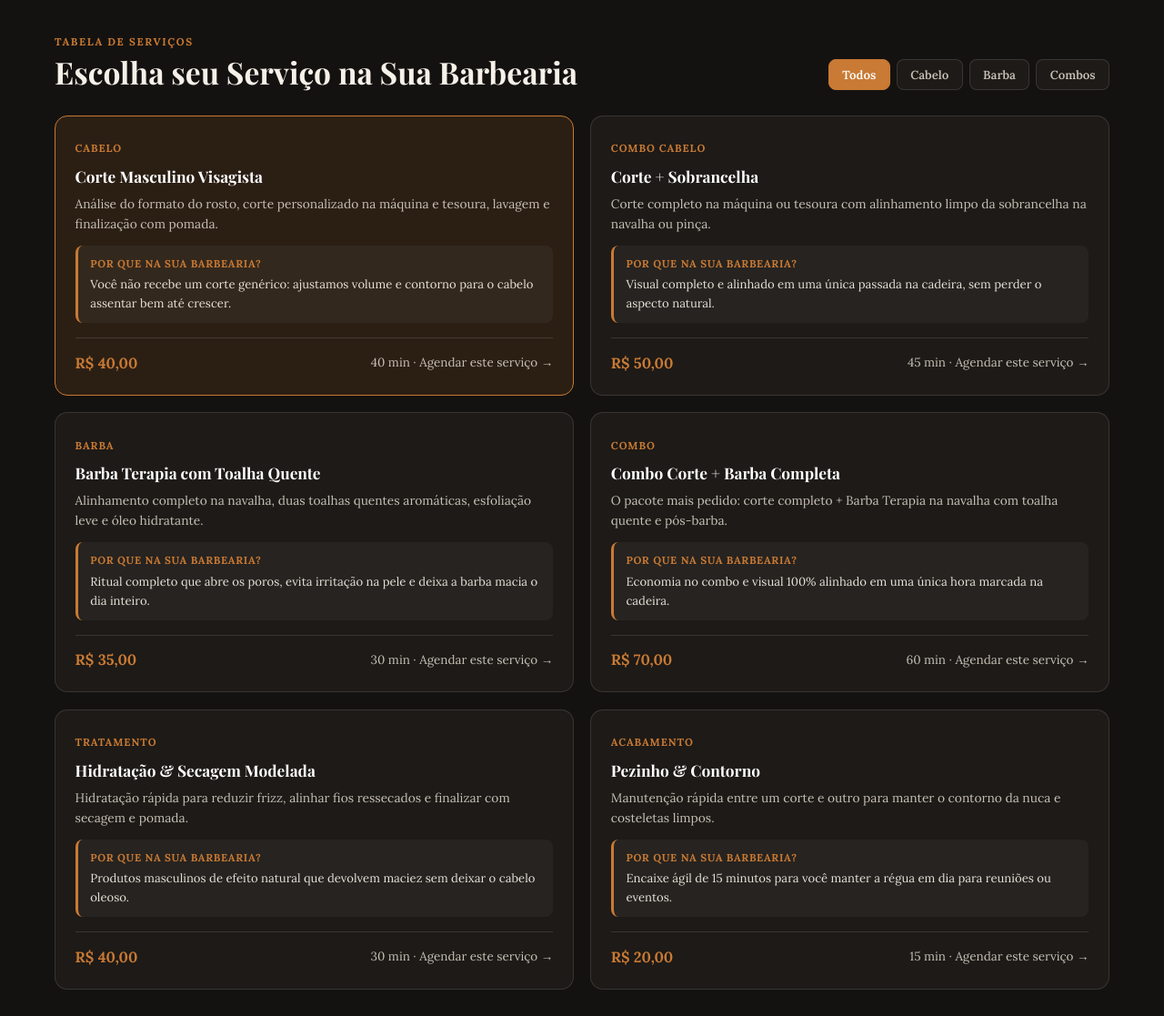
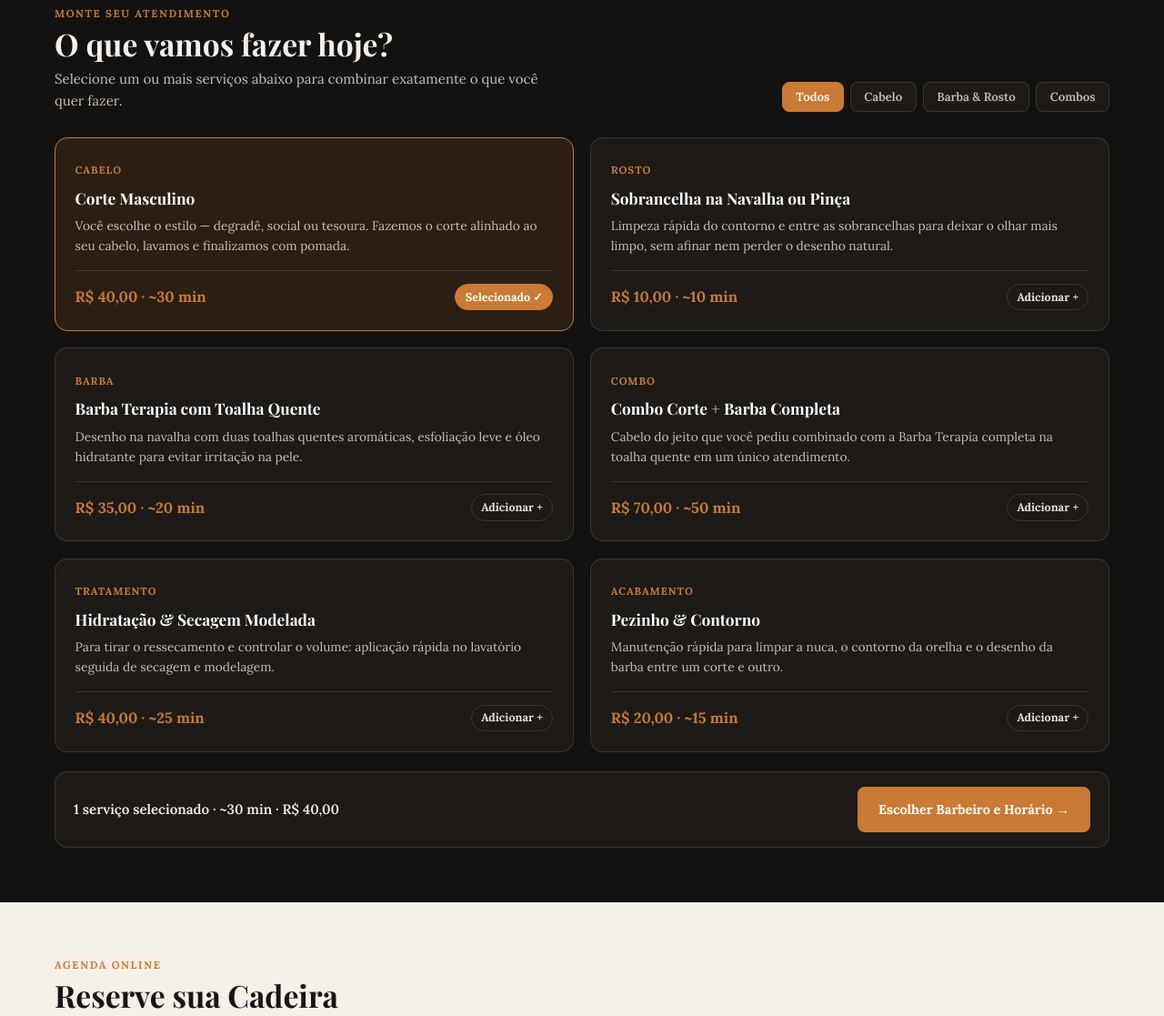
Before and after one commit to joeloliveira123/barbearia-agenda, a plain HTML site: page index.html in a window 1280 px wide. Shown: the part 1000-2117 px from the top of the page at 91% size. Drawn offline with nearby package versions, Linux system fonts and the light colour scheme.

Commit message:
feat: selecao multipla de servicos, copy para cliente e tempo estimado

```diff
--- a/app.js
+++ b/app.js
@@ -35,59 +35,53 @@ const DEFAULT_SHOP = {
       id: "s1",
       category: "Cabelo",
       categoryLabel: "Cabelo",
-      name: "Corte Masculino Visagista",
-      desc: "Análise do formato do rosto, corte personalizado na máquina e tesoura, lavagem e finalização com pomada.",
-      why: "Você não recebe um corte genérico: ajustamos volume e contorno para o cabelo assentar bem até crescer.",
+      name: "Corte Masculino",
+      desc: "Você escolhe o estilo — degradê, social ou tesoura. Fazemos o corte alinhado ao seu cabelo, lavamos e finalizamos com pomada.",
       price: 40,
-      duration: 40
+      duration: 30
     },
     {
       id: "s2",
-      category: "Cabelo",
-      categoryLabel: "Combo Cabelo",
-      name: "Corte + Sobrancelha",
-      desc: "Corte completo na máquina ou tesoura com alinhamento limpo da sobrancelha na navalha ou pinça.",
-      why: "Visual completo e alinhado em uma única passada na cadeira, sem perder o aspecto natural.",
-      price: 50,
-      duration: 45
+      category: "Barba",
+      categoryLabel: "Rosto",
+      name: "Sobrancelha na Navalha ou Pinça",
+      desc: "Limpeza rápida do contorno e entre as sobrancelhas para deixar o olhar mais limpo, sem afinar nem perder o desenho natural.",
+      price: 10,
+      duration: 10
     },
     {
       id: "s3",
       category: "Barba",
       categoryLabel: "Barba",
       name: "Barba Terapia com Toalha Quente",
-      desc: "Alinhamento completo na navalha, duas toalhas quentes aromáticas, esfoliação leve e óleo hidratante.",
-      why: "Ritual completo que abre os poros, evita irritação na pele e deixa a barba macia o dia inteiro.",
+      desc: "Desenho na navalha com duas toalhas quentes aromáticas, esfoliação leve e óleo hidratante para evitar irritação na pele.",
       price: 35,
-      duration: 30
+      duration: 20
     },
     {
       id: "s4",
       category: "Combos",
       categoryLabel: "Combo",
       name: "Combo Corte + Barba Completa",
-      desc: "O pacote mais pedido: corte completo + Barba Terapia na navalha com toalha quente e pós-barba.",
-      why: "Economia no combo e visual 100% alinhado em uma única hora marcada na cadeira.",
+      desc: "Cabelo do jeito que você pediu combinado com a Barba Terapia completa na toalha quente em um único atendimento.",
       price: 70,
-      duration: 60
+      duration: 50
     },
     {
       id: "s5",
       category: "Cabelo",
       categoryLabel: "Tratamento",
       name: "Hidratação & Secagem Modelada",
-      desc: "Hidratação rápida para reduzir frizz, alinhar fios ressecados e finalizar com secagem e pomada.",
-      why: "Produtos masculinos de efeito natural que devolvem maciez sem deixar o cabelo oleoso.",
+      desc: "Para tirar o ressecamento e controlar o volume: aplicação rápida no lavatório seguida de secagem e modelagem.",
       price: 40,
-      duration: 30
+      duration: 25
     },
     {
       id: "s6",
       category: "Barba",
       categoryLabel: "Acabamento",
       name: "Pezinho & Contorno",
-      desc: "Manutenção rápida entre um corte e outro para manter o contorno da nuca e costeletas limpos.",
-      why: "Encaixe ágil de 15 minutos para você manter a régua em dia para reuniões ou eventos.",
+      desc: "Manutenção rápida para limpar a nuca, o contorno da orelha e o desenho da barba entre um corte e outro.",
       price: 20,
       duration: 15
     }
@@ -95,8 +89,8 @@ const DEFAULT_SHOP = {
 };
 
 const SLOTS = ["09:00", "09:40", "10:20", "11:00", "13:30", "14:15", "15:00", "16:00", "17:00", "18:00", "19:00", "20:00"];
-const CFG_KEY = "barbearia_mvp_cfg_v2";
-const BKG_KEY = "barbearia_mvp_bkg_v2";
+const CFG_KEY = "barbearia_mvp_cfg_v3";
+const BKG_KEY = "barbearia_mvp_bkg_v3";
 
 function buildDays() {
   const days = [];
@@ -136,8 +130,8 @@ function loadShopBookings(cfg) {
       id: "r1",
       clientName: "Gabriel Souza",
       clientPhone: "(11) 99123-4455",
-      serviceName: cfg.services[2].name,
-      price: cfg.services[2].price,
+      serviceName: cfg.services[3].name,
+      price: cfg.services[3].price,
       barberName: cfg.barbers[0].name,
       date: DAYS[0].iso,
       dateLabel: `${DAYS[0].label} (${DAYS[0].shortDate})`,
@@ -148,8 +142,8 @@ function loadShopBookings(cfg) {
       id: "r2",
       clientName: "Matheus Prado",
       clientPhone: "(11) 98234-7788",
-      serviceName: cfg.services[0].name,
-      price: cfg.services[0].price,
+      serviceName: `${cfg.services[0].name} + ${cfg.services[1].name}`,
+      price: cfg.services[0].price + cfg.services[1].price,
       barberName: cfg.barbers[1].name,
       date: DAYS[0].iso,
       dateLabel: `${DAYS[0].label} (${DAYS[0].shortDate})`,
@@ -161,7 +155,7 @@ function loadShopBookings(cfg) {
 
 let shop = loadShopConfig();
 let bookings = loadShopBookings(shop);
-let selectedService = shop.services[0];
+let selectedServices = [shop.services[0]];
 let selectedBarber = shop.barbers[0];
 let selectedDay = DAYS[0];
 let selectedSlot = null;
@@ -189,6 +183,13 @@ function initials(name) {
   const parts = name.trim().split(/\s+/);
   if (parts.length >= 2) return (parts[0][0] + parts[1][0]).toUpperCase();
   return name.slice(0, 2).toUpperCase() || "SB";
+}
+
+function getTotals() {
+  const totalPrice = selectedServices.reduce((sum, s) => sum + Number(s.price || 0), 0);
+  const totalDuration = selectedServices.reduce((sum, s) => sum + Number(s.duration || 0), 0);
+  const names = selectedServices.map((s) => s.name).join(" + ");
+  return { totalPrice, totalDuration, names };
 }
 
 function applyShopBrand() {
@@ -222,43 +223,55 @@ function applyShopBrand() {
 }
 
 function updateSummary() {
-  document.getElementById("sum-service").textContent = selectedService ? selectedService.name : "Selecione ao lado";
+  const { totalPrice, totalDuration, names } = getTotals();
+  const count = selectedServices.length;
+
+  document.getElementById("sum-service").textContent = count > 0 ? names : "Selecione ao lado";
+  document.getElementById("sum-duration").textContent = count > 0 ? `~${totalDuration} min` : "—";
   document.getElementById("sum-barber").textContent = selectedBarber ? selectedBarber.name : "—";
   document.getElementById("sum-datetime").textContent = selectedSlot
     ? `${selectedDay.label} (${selectedDay.shortDate}) às ${selectedSlot}`
     : `${selectedDay.label} · escolha o horário`;
-  document.getElementById("sum-price").textContent = selectedService ? formatBRL(selectedService.price) : "R$ 0,00";
+  document.getElementById("sum-price").textContent = formatBRL(totalPrice);
+
+  const inlineEl = document.getElementById("selected-summary-inline");
+  if (count === 0) {
+    inlineEl.textContent = "Nenhum serviço selecionado — clique nos cartões acima para montar seu atendimento";
+  } else {
+    const label = count === 1 ? "1 serviço selecionado" : `${count} serviços selecionados`;
+    inlineEl.textContent = `${label} · ~${totalDuration} min · ${formatBRL(totalPrice)}`;
+  }
 }
 
 function renderServices() {
   const grid = document.getElementById("services-grid");
   grid.innerHTML = "";
   const list = shop.services.filter((s) => serviceCat === "all" || s.category === serviceCat);
+  const selectedIds = new Set(selectedServices.map((s) => s.id));
 
   list.forEach((s) => {
+    const isSelected = selectedIds.has(s.id);
     const card = document.createElement("div");
-    card.className = `service-card${selectedService?.id === s.id ? " selected" : ""}`;
+    card.className = `service-card${isSelected ? " selected" : ""}`;
     card.innerHTML = `
       <div>
         <span class="service-cat">${s.categoryLabel}</span>
         <h3>${s.name}</h3>
         <p>${s.desc}</p>
-        ${
-          s.why
-            ? `<div class="service-why"><strong>Por que na ${shop.name}?</strong>${s.why}</div>`
-            : ""
-        }
       </div>
       <div class="service-foot">
-        <span class="service-price">${formatBRL(s.price)}</span>
-        <span>${s.duration} min · Agendar este serviço →</span>
+        <span class="service-price">${formatBRL(s.price)} · ~${s.duration} min</span>
+        <span class="service-toggle-pill">${isSelected ? "Selecionado ✓" : "Adicionar +"}</span>
       </div>
     `;
     card.addEventListener("click", () => {
-      selectedService = s;
+      if (selectedIds.has(s.id)) {
+        selectedServices = selectedServices.filter((item) => item.id !== s.id);
+      } else {
+        selectedServices = [...selectedServices, s];
+      }
       renderServices();
       updateSummary();
-      document.getElementById("agendar").scrollIntoView({ behavior: "smooth" });
     });
     grid.appendChild(card);
   });
@@ -427,8 +440,8 @@ document.getElementById("quick-shop-name").addEventListener("input", (e) => {
 document.getElementById("client-form").addEventListener("submit", (e) => {
   e.preventDefault();
   const errEl = document.getElementById("form-error");
-  if (!selectedService || !selectedSlot) {
-    errEl.textContent = "Escolha o serviço e um horário disponível antes de confirmar.";
+  if (selectedServices.length === 0 || !selectedSlot) {
+    errEl.textContent = "Selecione pelo menos um serviço e um horário disponível antes de confirmar.";
     errEl.classList.remove("hidden");
     return;
   }
@@ -437,14 +450,16 @@ document.getElementById("client-form").addEventListener("submit", (e) => {
   const clientName = document.getElementById("c-name").value.trim();
   const clientPhone = document.getElementById("c-phone").value.trim();
   const notes = document.getElementById("c-notes").value.trim();
+  const { totalPrice, totalDuration, names } = getTotals();
 
   const record = {
     id: "r" + Date.now(),
     clientName,
     clientPhone,
     notes,
-    serviceName: selectedService.name,
-    price: selectedService.price,
+    serviceName: names,
+    price: totalPrice,
+    duration: totalDuration,
     barberName: selectedBarber.name,
     date: selectedDay.iso,
     dateLabel: `${selectedDay.label} (${selectedDay.shortDate})`,
@@ -458,12 +473,12 @@ document.getElementById("client-form").addEventListener("submit", (e) => {
   renderAgenda();
 
   const msg = encodeURIComponent(
-    `Olá *${shop.name}*! Acabei de reservar meu horário pelo site:\n• Serviço: ${record.serviceName}\n• Barbeiro: ${record.barberName}\n• Data: ${record.dateLabel} às ${record.time}\n• Cliente: ${record.clientName}`
+    `Olá *${shop.name}*! Acabei de reservar meu horário pelo site:\n• Serviços: ${record.serviceName}\n• Tempo estimado: ~${record.duration} min\n• Barbeiro: ${record.barberName}\n• Data: ${record.dateLabel} às ${record.time}\n• Cliente: ${record.clientName}`
   );
   const wa = shop.whatsapp.replace(/\D/g, "") || "5511999999999";
 
   document.getElementById("success-text").textContent =
-    `${record.serviceName} com ${record.barberName} em ${record.dateLabel} às ${record.time}.`;
+    `${record.serviceName} (~${record.duration} min) com ${record.barberName} em ${record.dateLabel} às ${record.time}.`;
   document.getElementById("wa-btn").href = `https://wa.me/${wa}?text=${msg}`;
 
   document.getElementById("client-form").classList.add("hidden");
@@ -530,19 +545,19 @@ document.querySelectorAll(".swatch").forEach((sw) => {
 document.getElementById("add-svc-btn").addEventListener("click", () => {
   const name = document.getElementById("new-svc-name").value.trim();
   const price = Number(document.getElementById("new-svc-price").value);
-  const duration = Number(document.getElementById("new-svc-dur").value) || 40;
+  const duration = Number(document.getElementById("new-svc-dur").value) || 30;
   if (!name || !price) return;
-  shop.services.unshift({
+  const newSvc = {
     id: "s" + Date.now(),
     category: "Combos",
     categoryLabel: "Personalizado",
     name,
-    desc: "Serviço personalizado da sua barbearia.",
-    why: "Atendimento exclusivo com a qualidade da sua equipe.",
+    desc: "Serviço adicionado especialmente para o seu atendimento.",
     price,
     duration
-  });
-  selectedService = shop.services[0];
+  };
+  shop.services.unshift(newSvc);
+  selectedServices = [...selectedServices, newSvc];
   document.getElementById("new-svc-name").value = "";
   document.getElementById("new-svc-price").value = "";
   persist();
@@ -552,7 +567,7 @@ document.getElementById("add-svc-btn").addEventListener("click", () => {
 
 document.getElementById("reset-btn").addEventListener("click", () => {
   shop = structuredClone(DEFAULT_SHOP);
-  selectedService = shop.services[0];
+  selectedServices = [shop.services[0]];
   selectedBarber = shop.barbers[0];
   selectedSlot = null;
   persist();
--- a/index.html
+++ b/index.html
@@ -73,7 +73,6 @@
         <div class="hero-section">
           <div class="container hero-grid">
             <div>
-              <p class="hero-eyebrow">VISAGISMO · TOALHA QUENTE · ZERO FILA</p>
               <h1 class="hero-title">
                 Corte preciso e barba na navalha na <span id="hero-shop-span">Sua Barbearia</span>.
               </h1>
@@ -167,18 +166,28 @@
           <div class="container">
             <div class="section-head">
               <div>
-                <span class="section-kicker">TABELA DE SERVIÇOS</span>
-                <h2>Escolha seu Serviço na <span class="shop-inline-name">Sua Barbearia</span></h2>
+                <span class="section-kicker">MONTE SEU ATENDIMENTO</span>
+                <h2>O que vamos fazer hoje?</h2>
+                <p class="section-sub">
+                  Selecione um ou mais serviços abaixo para combinar exatamente o que você quer fazer.
+                </p>
               </div>
               <div class="cat-tabs" role="tablist" aria-label="Filtrar serviços">
                 <button class="cat-tab active" data-cat="all">Todos</button>
                 <button class="cat-tab" data-cat="Cabelo">Cabelo</button>
-                <button class="cat-tab" data-cat="Barba">Barba</button>
+                <button class="cat-tab" data-cat="Barba">Barba &amp; Rosto</button>
                 <button class="cat-tab" data-cat="Combos">Combos</button>
               </div>
             </div>
 
             <div id="services-grid" class="services-grid"></div>
+
+            <div class="services-cta-bar">
+              <div id="selected-summary-inline" class="selected-inline-text">
+                1 serviço selecionado · ~30 min · R$ 40,00
+              </div>
+              <a href="#agendar" class="btn-solid">Escolher Barbeiro e Horário →</a>
+            </div>
           </div>
         </section>
 
@@ -211,8 +220,12 @@
 
                 <div class="checkout-summary">
                   <div class="cs-line">
-                    <span>Serviço</span>
+                    <span>Serviços</span>
                     <strong id="sum-service">Selecione ao lado</strong>
+                  </div>
+                  <div class="cs-line">
+                    <span>Tempo estimado</span>
+                    <strong id="sum-duration">—</strong>
                   </div>
                   <div class="cs-line">
                     <span>Barbeiro</span>
@@ -223,7 +236,7 @@
                     <strong id="sum-datetime">Escolha o horário</strong>
                   </div>
                   <div class="cs-total">
-                    <span>Valor</span>
+                    <span>Valor Total</span>
                     <strong id="sum-price">R$ 0,00</strong>
                   </div>
                 </div>
--- a/styles.css
+++ b/styles.css
@@ -425,6 +425,47 @@ body {
   font-weight: 700;
   font-size: clamp(1.5rem, 2.8vw, 2.1rem);
   line-height: 1.15;
+}
+
+.section-sub {
+  margin: 0.45rem 0 0;
+  color: #C7BFB5;
+  font-size: 0.94rem;
+  max-width: 58ch;
+}
+
+.services-cta-bar {
+  margin-top: 1.35rem;
+  display: flex;
+  align-items: center;
+  justify-content: space-between;
+  gap: 1rem;
+  flex-wrap: wrap;
+  padding: 1rem 1.25rem;
+  border-radius: var(--radius-md);
+  background: var(--charcoal-card);
+  border: 1px solid var(--border-dark);
+}
+
+.selected-inline-text {
+  font-size: 0.94rem;
+  color: #F5F0E8;
+  font-weight: 600;
+}
+
+.service-toggle-pill {
+  font-size: 0.78rem;
+  font-weight: 700;
+  padding: 0.24rem 0.65rem;
+  border-radius: 999px;
+  border: 1px solid var(--border-dark);
+  color: #E7E0D8;
+}
+
+.service-card.selected .service-toggle-pill {
+  background: var(--brand);
+  border-color: var(--brand);
+  color: #FFFFFF;
 }
 
 /* ABOUT */
```
